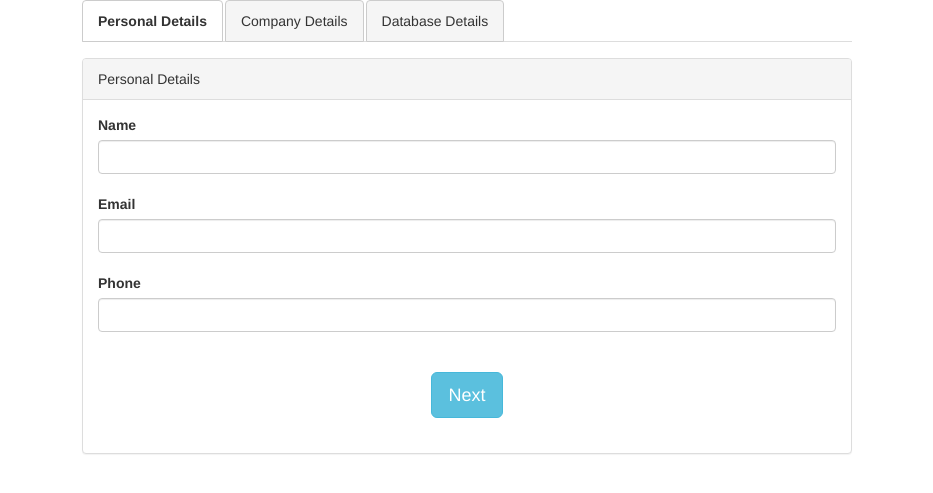
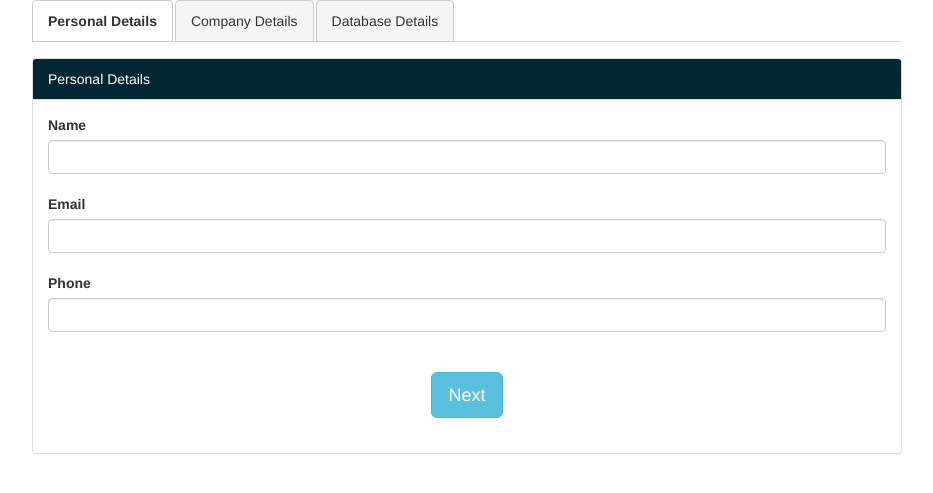
Before and after one commit to ahmedsaeedsaid/web-chatbot-NLP, a CodeIgniter app: the page made by assis/application/views/subscribeForm.php in a window 1280 px wide. Shown: the top 493 px of the page, without its empty margins (173-1106 px from the left). Run offline with CodeIgniter, Linux system fonts and the light colour scheme; data that the repository does not hold is empty; some libraries are stand-ins or nearby versions.

Commit message:
modify design for subscribe form

```diff
--- a/assis/application/controllers/subscribe.php
+++ b/assis/application/controllers/subscribe.php
@@ -24,7 +24,10 @@
         $data['package_id'] = '1';
         $data['platforms'] = $this->subscribeFormMod->loadPlatforms();
         $data['websiteTypes'] = $this->subscribeFormMod->loadWebsiteTypes();
+
+        $this->load->view('header', $data);
         $this->load->view('subscribeForm', $data);
+        $this->load->view('footer');
     }
     public function submitSubscription()
     {
--- a/assis/application/views/header.php
+++ b/assis/application/views/header.php
@@ -27,8 +27,6 @@
     <!-- RatingYo CSS -->
     <link href="<?php echo base_url(); ?>styles/RateYo/jquery.rateyo.min.css" media="all" rel="stylesheet" type="text/css" />
 
-    <!-- Rating custom CSS -->
-    <link href="<?php echo base_url(); ?>styles/css/rating.css" media="all" rel="stylesheet" type="text/css" />
 
     <!-- IE10 viewport hack for Surface/desktop Windows 8 bug -->
     <link href="<?php echo base_url(); ?>styles/css/ie10-viewport-bug-workaround.css" media="all" rel="stylesheet" type="text/css" />
--- a/assis/application/views/subscribeForm.php
+++ b/assis/application/views/subscribeForm.php
@@ -2,10 +2,7 @@
 <html>
  <head>
   <meta http-equiv="Content-Type" content="text/html; charset=utf-8" />
-  <title><?php
-            if (isset($title)): echo $title;
-            endif;
-            ?></title>
+
   <script src="https://ajax.googleapis.com/ajax/libs/jquery/2.1.3/jquery.min.js"></script>
   <script src="https://maxcdn.bootstrapcdn.com/bootstrap/3.3.6/js/bootstrap.min.js"></script>
   <link href="https://maxcdn.bootstrapcdn.com/bootstrap/3.3.6/css/bootstrap.min.css" rel="stylesheet" />
@@ -18,7 +15,7 @@
 <?php
 
 ?>
-  <div class="container box">
+  <div class="container box" style="width:900px;">
 
    <form method="post" id="register_form" action="<?php echo base_url(); ?>Subscribe/submitSubscription">
     <input type="hidden" name="package_id" value="<?=$package_id?>">
@@ -37,7 +34,7 @@
     <div class="tab-content" style="margin-top:16px;">
      <div class="tab-pane active" id="personal_details">
       <div class="panel panel-default">
-       <div class="panel-heading">Personal Details</div>
+       <div class="panel-heading" style="color: #fff;background-color: #042532;">Personal Details</div>
        <div class="panel-body">
        <div class="contact-form">
             <div class="row">
@@ -84,7 +81,7 @@
 
      <div class="tab-pane fade" id="general_details">
       <div class="panel panel-default">
-       <div class="panel-heading">Company Details</div>
+       <div class="panel-heading" style="color: #fff;background-color: #042532;">Company Details</div>
        <div class="panel-body">
         <div class="contact-form">
             <div class="row">
@@ -104,7 +101,7 @@
             <div class="row">
                 <div class="col-lg-6">
                     <label>Platform</label>
-                    <select name="platform" id="platform" class="form-control">
+                    <select name="platform" id="platform" class="form-control" size="auto">
                         <?php
                             foreach ($platforms as $platform)
                             {
@@ -118,7 +115,7 @@
                 </div>
                 <div class="col-lg-6">
                     <label>website type</label>
-                    <select name="website_type" id="website_type" class="form-control">
+                    <select name="website_type" id="website_type" class="form-control" size="auto">
                     <?php
                             foreach ($websiteTypes as $websiteType)
                             {
@@ -156,7 +153,7 @@
      </div>
      <div class="tab-pane fade" id="Database_details">
       <div class="panel panel-default">
-       <div class="panel-heading">Fill Database Details</div>
+       <div class="panel-heading" style="color: #fff;background-color: #042532;">Fill Database Details</div>
        <div class="panel-body">
        <div class="contact-form">
             <div class="row">
@@ -202,7 +199,7 @@
         <br />
         <div align="center">
          <button type="button" name="previous_btn_general_details" id="previous_btn_general_details" class="btn btn-default btn-lg">Previous</button>
-         <button type="button" name="btn_action_details" id="btn_action_details" class="btn btn-info btn-lg">Next</button>
+         <button type="button" name="btn_action_details" id="btn_action_details" class="btn btn-info btn-lg">Submit</button>
         </div>
         <br />
        </div>
@@ -219,7 +216,7 @@
 $(document).ready(function(){
 
  $('#btn_general_details').click(function(){
-    $('#btn_general_details').attr("disabled", "disabled");
+
   var error_company = '';
   var error_domain = '';
   var error_description = '';
@@ -273,6 +270,7 @@ $(document).ready(function(){
         }
         else
         {
+            $('#btn_general_details').attr("disabled", "disabled");
             $.ajax({
                 type: "POST",
                 url: "<?php echo base_url(); ?>" + "Subscribe/validateDomain",
--- a/assis/styles/css/subscribeForm.css
+++ b/assis/styles/css/subscribeForm.css
@@ -1,6 +1,6 @@
 .box
 {
- width:800px;
+ width:1000px;
  margin:0 auto;
 }
 .active_tab1
```
